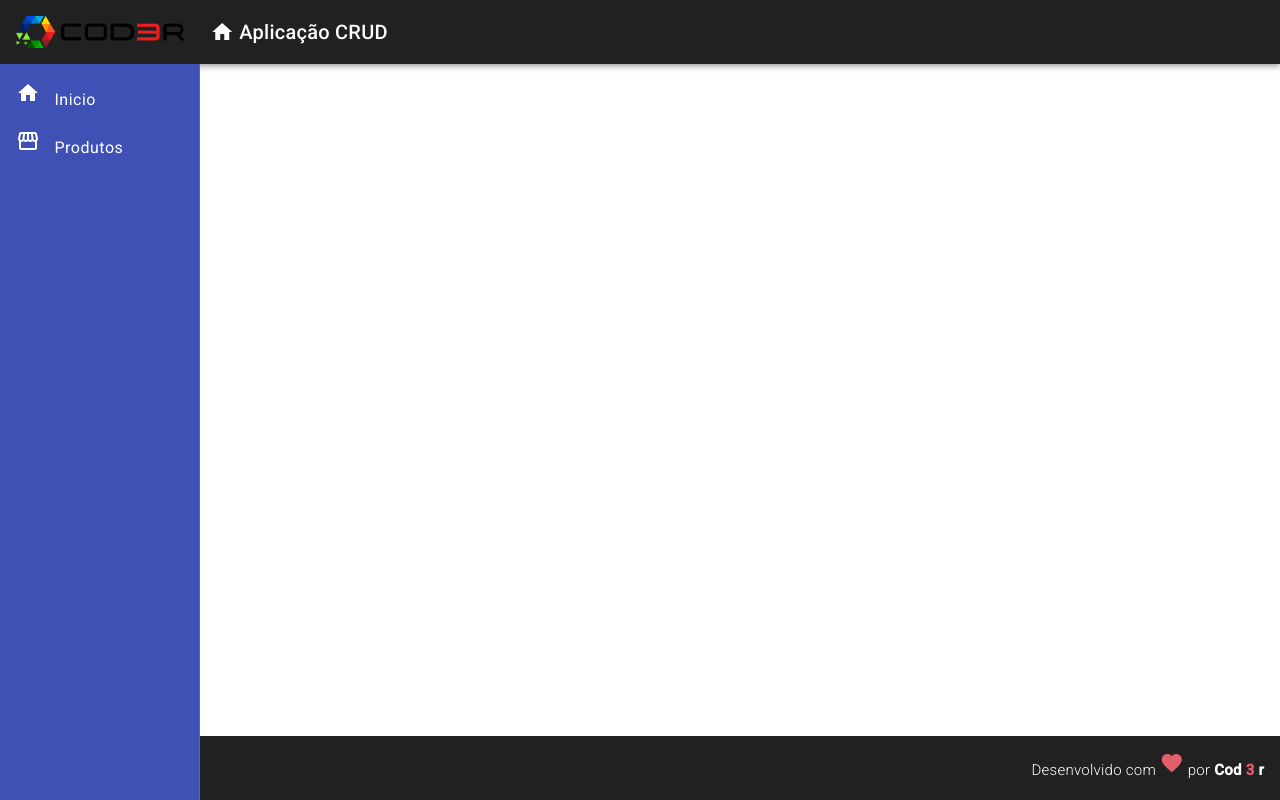
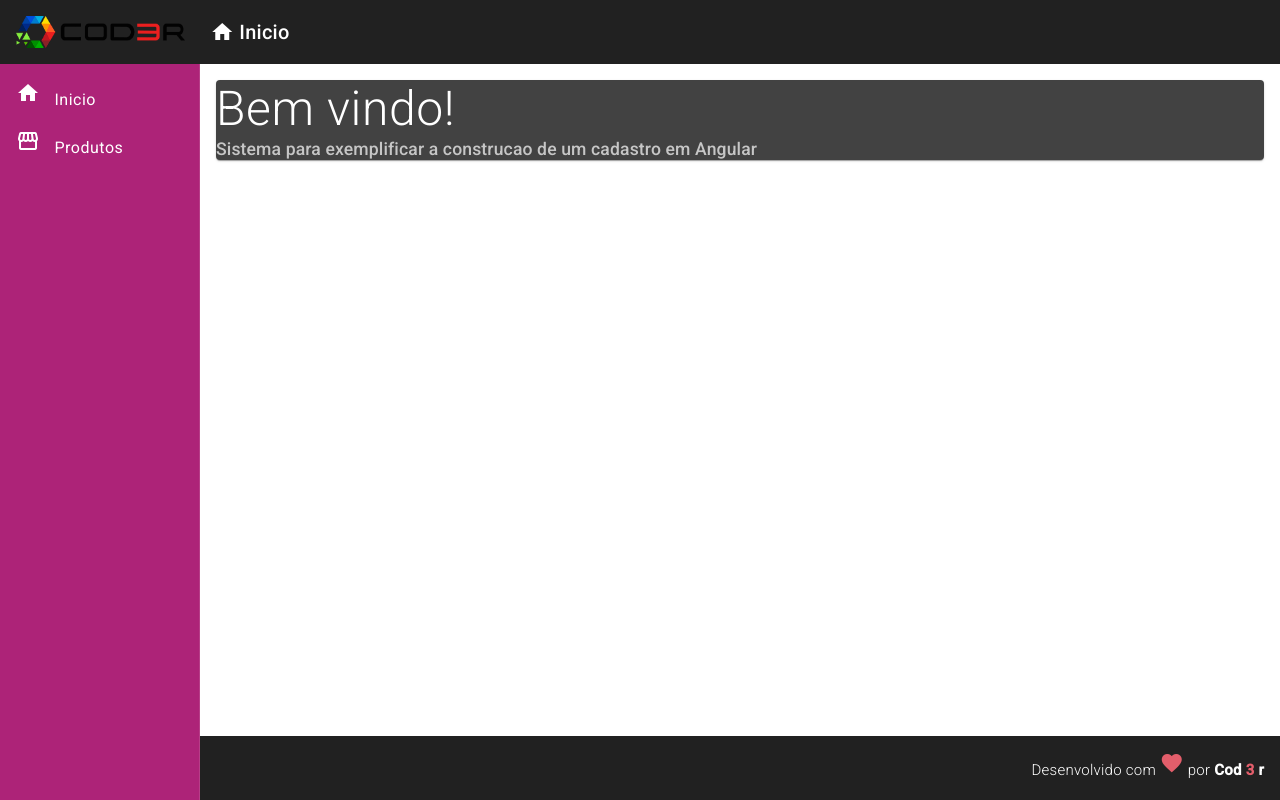
Before and after one commit to DaviJust/Angular-Crud, an Angular app: page / in a window 1280 px wide. Built offline with nearby package versions, Linux system fonts and the light colour scheme.

Commit message:
Sistema de Rotas criada e configurada

```diff
--- a/src/app/app-routing.module.ts
+++ b/src/app/app-routing.module.ts
@@ -1,7 +1,13 @@
 import { NgModule } from '@angular/core';
 import { RouterModule, Routes } from '@angular/router';
+import { HomeComponent } from './views/home/home.component';
+import { ProductCrudComponent } from './views/product-crud/product-crud.component';
 
-const routes: Routes = [];
+const routes: Routes = [
+  { path: '', component: HomeComponent },
+  { path: 'produtos', component: ProductCrudComponent },
+
+];
 
 @NgModule({
   imports: [RouterModule.forRoot(routes)],
--- a/src/app/components/template/header/header.component.html
+++ b/src/app/components/template/header/header.component.html
@@ -9,7 +9,7 @@
         <i class="material-icons">
             home
         </i>
-        Aplicação CRUD
+        Inicio
     </a>
 </span>
 </mat-toolbar>
--- a/src/app/components/template/nav/nav.component.css
+++ b/src/app/components/template/nav/nav.component.css
@@ -1,5 +1,5 @@
 .sidenav {
-    background-color: #3f51b5;
+    background-color: #ad2378;
     width: 200px;
 }
 
@@ -10,3 +10,8 @@
 .sidenav i{
     padding-right: 10px;
 }
+
+.content{
+    padding: 16px;
+    background-color: #fff;
+}
--- a/src/app/components/template/nav/nav.component.html
+++ b/src/app/components/template/nav/nav.component.html
@@ -1,13 +1,13 @@
 <mat-sidenav-container class="container">
     <mat-sidenav class="sidenav" mode="side" opened fixedInViewport="true" fixedTopGap="64">
         <mat-nav-list>
-            <a mat-list-item>
+            <a mat-list-item routerLink="/">
                 <i class="material-icons">
                     home
                 </i>
                 Inicio
             </a>
-            <a mat-list-item>
+            <a mat-list-item routerLink="/produtos">
                 <i class="material-icons">
                     storefront
                 </i>
@@ -15,4 +15,7 @@
             </a>
         </mat-nav-list>
     </mat-sidenav>
+    <mat-sidenav-content class="content">
+        <router-outlet></router-outlet>
+    </mat-sidenav-content>
 </mat-sidenav-container>
--- /dev/null
+++ b/src/app/views/home/home.component.css
@@ -0,0 +1,10 @@
+.home .title{
+    font-size:3rem;
+    font-weight: 300;
+    line-height: 1.2;
+}
+
+.home .subtitle{
+    font-size: 1.1rem;
+
+}
--- /dev/null
+++ b/src/app/views/home/home.component.html
@@ -0,0 +1,4 @@
+<mat-card class="home mat-elevation-z3">
+    <mat-card-title class="title">Bem vindo!</mat-card-title>
+    <mat-card-subtitle class="subtitle">Sistema para exemplificar a construcao de um cadastro em Angular</mat-card-subtitle>
+</mat-card>
--- /dev/null
+++ b/src/app/views/product-crud/product-crud.component.html
@@ -0,0 +1 @@
+<p>product-crud works!</p>
```
Also changed, not shown: src/app/app.module.ts (+9 -3 lines), src/app/views/home/home.component.ts (added, +10 -0 lines), src/app/views/product-crud/product-crud.component.ts (added, +10 -0 lines), src/app/views/product-crud/product-crud.component.css (added).
